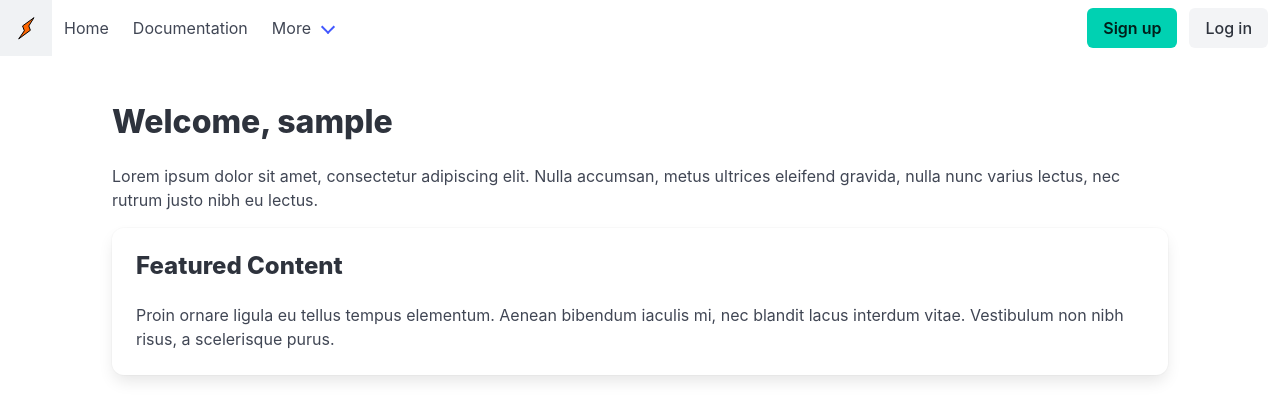
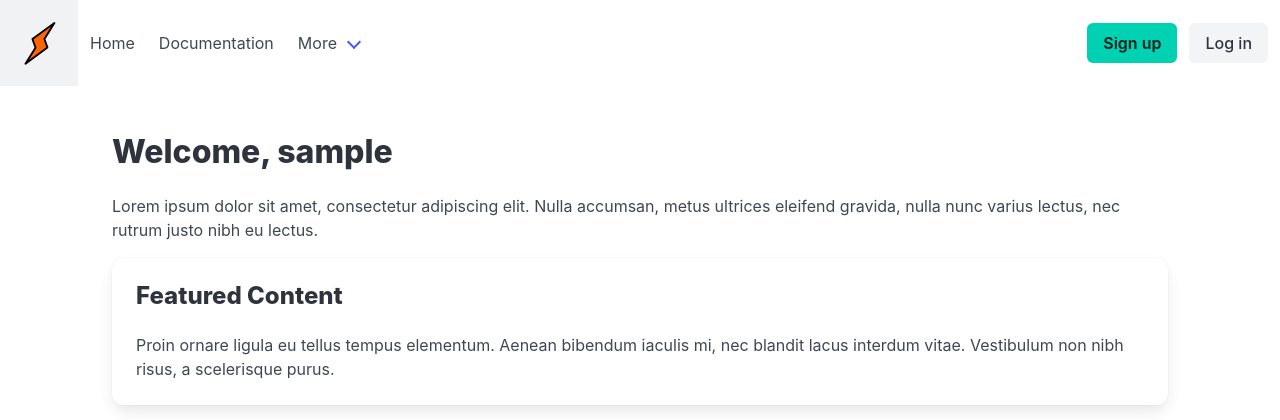
Before and after one commit to vanceb/bowls_club, a Flask app: page / in a window 1280 px wide. Shown: the top 420 px of the page. Run offline with Flask 3, Linux system fonts and the light colour scheme; the visitor is signed in with stand-in values (Sample User, id 1).

Commit message:
Improved size of navbar and brand logo

```diff
--- a/app/templates/partials/navbar.html
+++ b/app/templates/partials/navbar.html
@@ -1,7 +1,7 @@
 <nav class="navbar" role="navigation" aria-label="main navigation">
     <div class="navbar-brand">
       <a class="navbar-item" href="{{ url_for('index') }}">
-        <img src="{{ url_for('static', filename='images/brand.svg') }}" alt="">
+        <img src="{{ url_for('static', filename='images/brand.svg') }}" alt="" style="max-height: 70px", class="py-2">
       </a>
 
       <!-- these spans below are needed by bulma to make the navbar menu work -->
```
